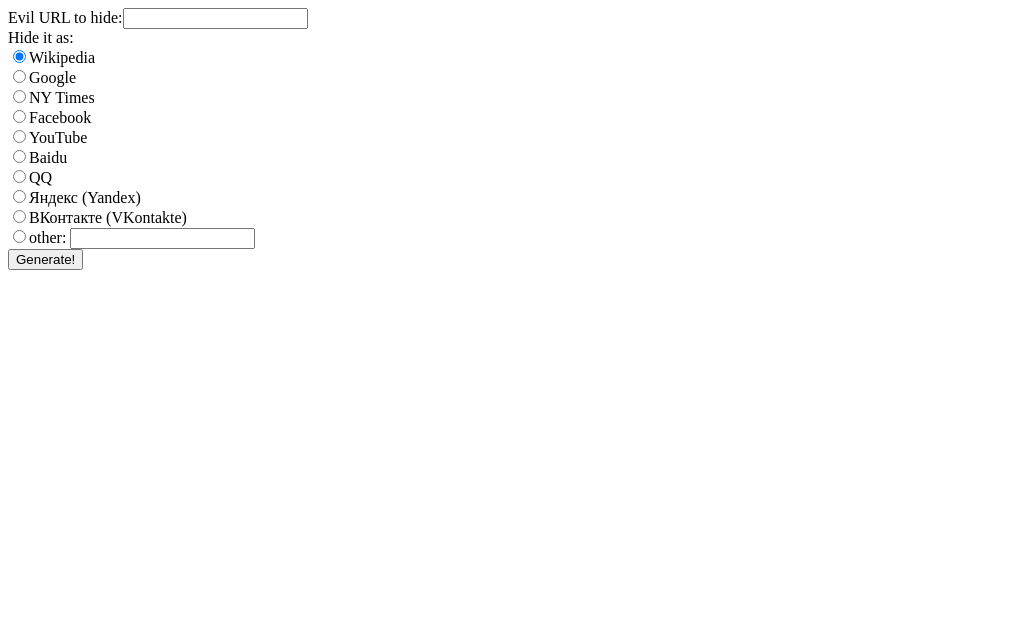
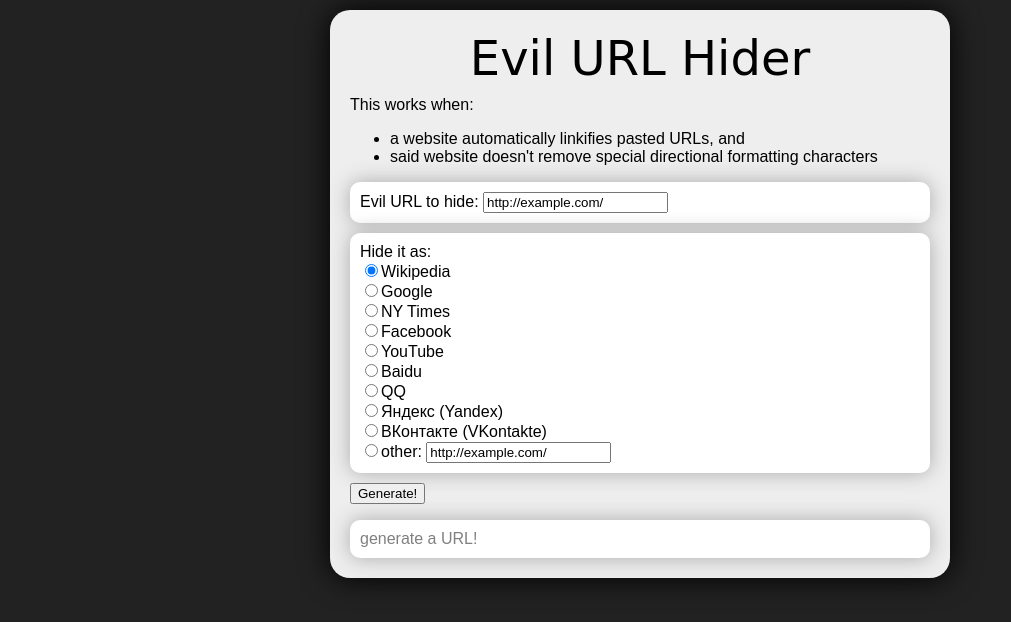
Before and after one commit to claysmalley/evil-url-hider, a plain HTML site: page index.html in a window 1280 px wide. Shown: the whole page, without its empty margins (0-1011 px from the left). Drawn offline with Linux system fonts and the light colour scheme; a web font is replaced by a local one.

Commit message:
beautified page

```diff
--- a/index.html
+++ b/index.html
@@ -2,11 +2,23 @@
 	<head>
 		<script src="urlhider.js"></script>
 		<script src="esrever.js"></script>
+		<link href="style.css" rel="stylesheet"></link>
 	</head>
 	<body>
+		<div id="content">
+			<div id="header">
+				Evil URL Hider
+			</div>
+			<div>
+				This works when:
+				<ul>
+					<li>a website automatically linkifies pasted URLs, and</li>
+					<li>said website doesn't remove special directional formatting characters</li>
+				</ul>
+			</div>
 			<form name="urlhideroptions" action="" method="GET">
-			<div id="evilurl"><label>Evil URL to hide:<input type="text" name="evilstring"/></label></div>
-			<div id="goodurls">
+				<div class="whitebox" id="evilurl"><label>Evil URL to hide: <input type="text" name="evilstring" value="http://example.com/" onclick="this.select();"/></label></div>
+				<div class="whitebox" id="goodurls">
 					<div>Hide it as:</div>
 					<div><label><input type="radio" name="goodstring" value="wikipedia" checked />Wikipedia</label></div>
 					<div><label><input type="radio" name="goodstring" value="google"/>Google</label></div>
@@ -16,11 +28,13 @@
 					<div><label><input type="radio" name="goodstring" value="baidu"/>Baidu</label></div>
 					<div><label><input type="radio" name="goodstring" value="qq"/>QQ</label></div>
 					<div><label><input type="radio" name="goodstring" value="yandex"/>&#x042f;&#x043d;&#x0434;&#x0435;&#x043a;&#x0441; (Yandex)</label></div>
-				<div><label><input type="radio" name="goodstring" value="vk"/>&#x0412;&#x041a;&#x043e;&#x043d;&#x0442;&#x0430;&#x043a;&#x0442;&#x0435; (VKontakte)</label></div>
-				<div><label><input type="radio" name="goodstring" value="other">other: <input type="text" name="other" value=""/></input></label></div>
+					<div><label><input type="radio" name="goodstring" value="vkontakte"/>&#x0412;&#x041a;&#x043e;&#x043d;&#x0442;&#x0430;&#x043a;&#x0442;&#x0435; (VKontakte)</label></div>
+					<div><label><input type="radio" name="goodstring" value="other">other: <input type="text" name="other" value="http://example.com/" onclick="this.select();"/></input></label></div>
 				</div>
 				<div><input type="button" value="Generate!" onClick="generate(this.form)"/></div>
 			</form>
-		<p id="result"></p>
+			<div class="whitebox" id="result"><span style="color:grey">generate a URL!</span></div>
+		</div>
 	</body>
+	<link href='http://fonts.googleapis.com/css?family=Oleo+Script+Swash+Caps|Inika&subset=latin,latin-ext' rel='stylesheet' type='text/css'></link>
 </html>
--- /dev/null
+++ b/style.css
@@ -0,0 +1,35 @@
+body {
+	width: 50%;
+	margin: auto;
+	background-color: #222;
+}
+
+div#content {
+	background-color: #eee;
+	margin: 10px;
+	border-radius: 20px;
+	padding: 10px;
+	font-family:'Inika', sans-serif;
+	box-shadow: 0px 0px 30px black;
+}
+
+div#content div {
+	margin: 10px;
+}
+
+div#header {
+	font-family: 'Oleo Script Swash Caps', cursive;
+	font-size: 48px;
+	text-align: center;
+}
+
+div#goodurls div {
+	margin: 0;
+}
+
+div.whitebox{
+	background-color: white;
+	box-shadow: 0px 0px 20px #aaa;
+	border-radius: 10px;
+	padding: 10px;
+}
```
Lines whose indentation alone changed are shown as unchanged.
